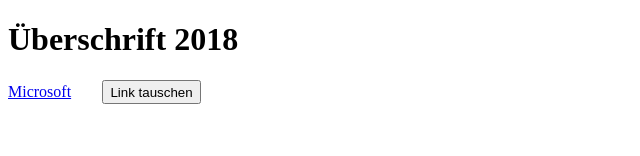
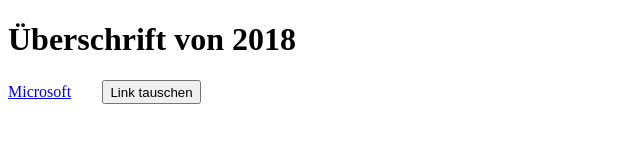
Before and after one commit to MTScg/DLWeb, a plain HTML site: page index.html in a window 1280 px wide. Shown: the top 156 px of the page, without its empty margins (0-640 px from the left). Drawn offline with Linux system fonts and the light colour scheme.

Commit message:
Update index.html

```diff
--- a/index.html
+++ b/index.html
@@ -12,7 +12,7 @@
 
 <body>
 
-  <h1>Überschrift 2018</h1>
+  <h1>Überschrift von 2018</h1>
   <div id="htest"></div>
 
   <main>
```
